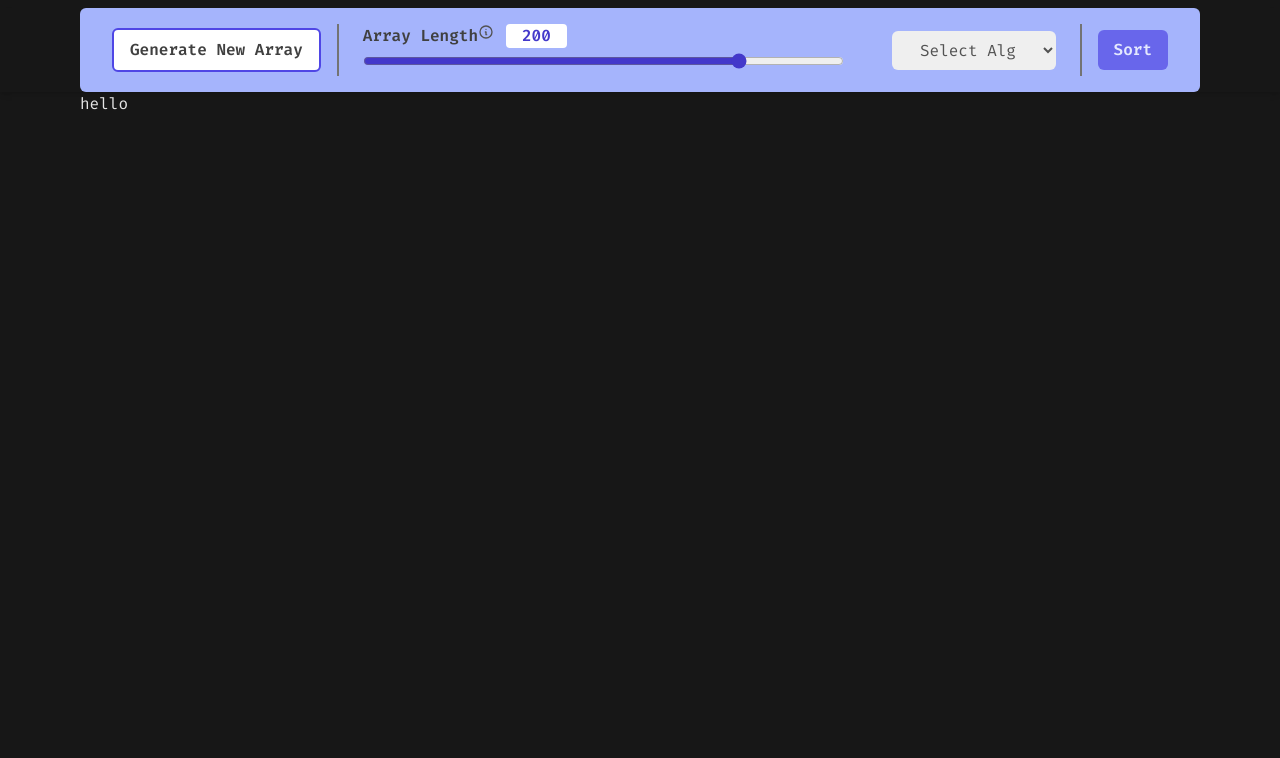
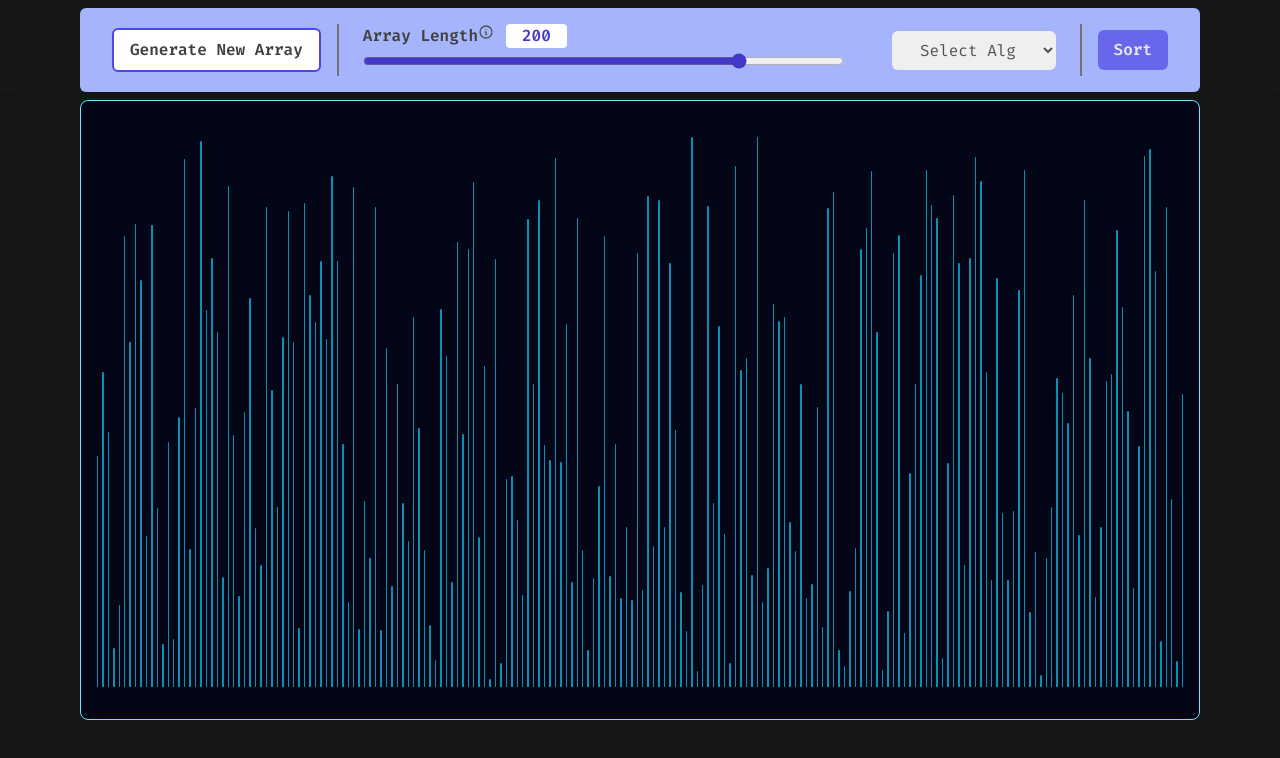
Before and after one commit to shawon-talukder/sorting-visualizer, a Next.js app: page / in a window 1280 px wide. Shown: the top 758 px of the page. Built offline with nearby package versions, Linux system fonts and the light colour scheme.

Commit message:
add suspense.

```diff
--- a/app/components/Visualizer.tsx
+++ b/app/components/Visualizer.tsx
@@ -1,7 +1,21 @@
+"use client";
+
+import { Suspense } from "react";
+
+import Loading from "../loading";
+import ArrayBars from "./ArrayBars";
 import Container from "./Container";
 
 const Visualizer = () => {
-  return <Container>hello</Container>;
+  return (
+    <Container>
+      <div className="flex flex-col lg:flex-row gap-3 lg:gap-2 justify-between items-center mt-2 lg:h-full ">
+        <Suspense fallback={<Loading />} >
+          <ArrayBars />
+        </Suspense>
+      </div>
+    </Container>
+  );
 };
 
 export default Visualizer;
```
